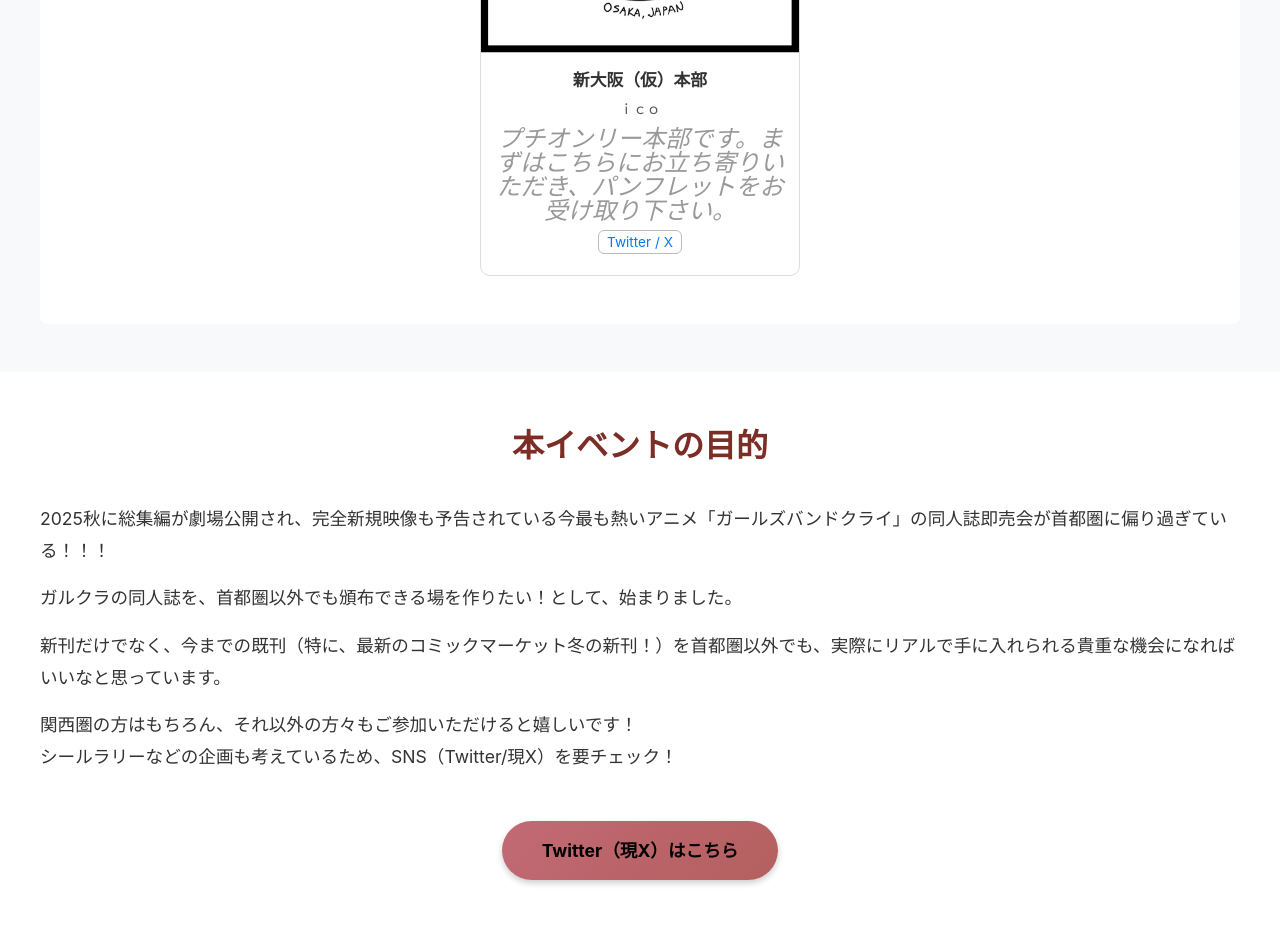
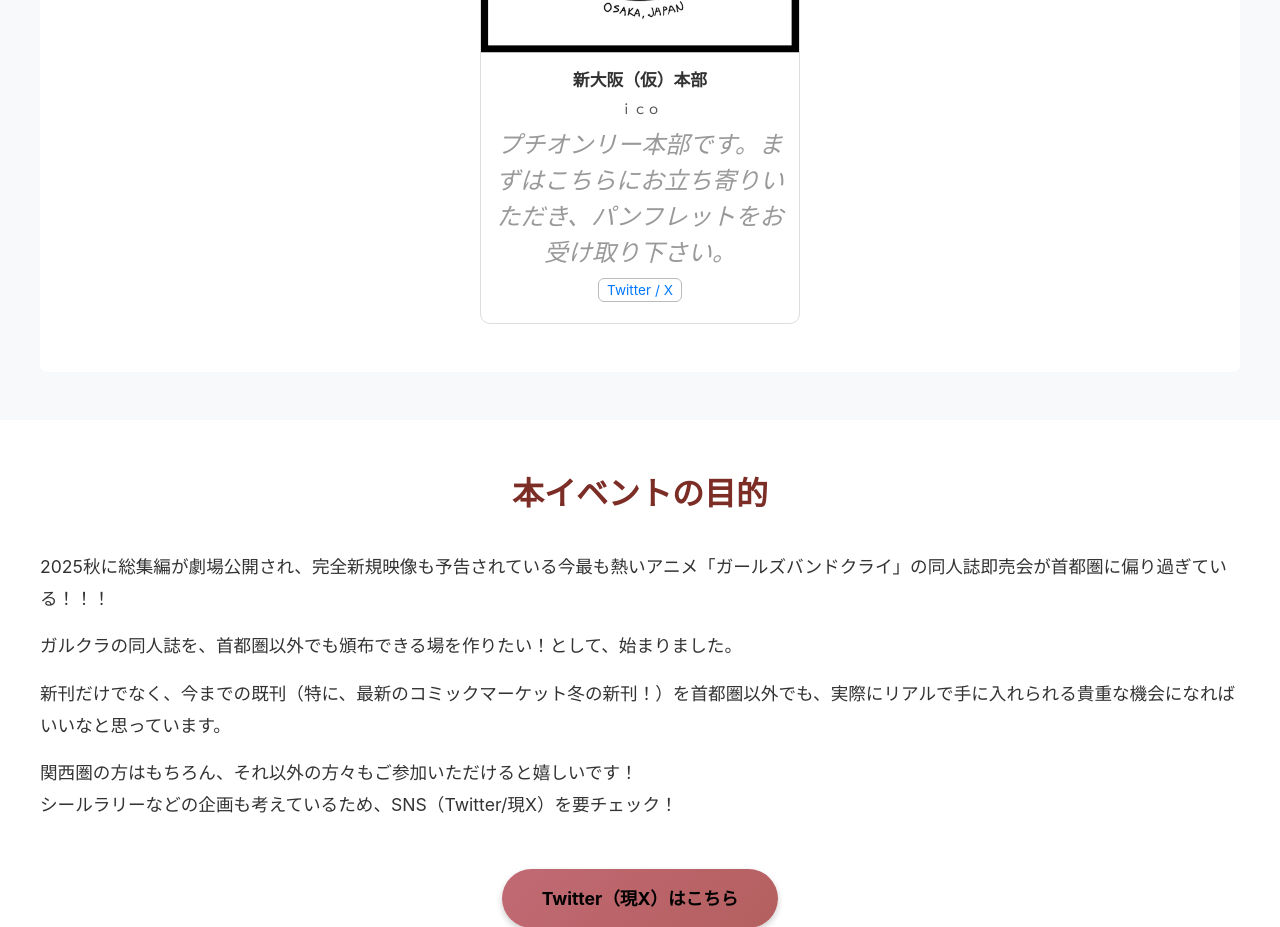
Before and after one commit to aikoikom/gbc_shinoosaka, a Next.js app: page /gbc_shinoosaka/ in a window 1280 px wide. Shown: the part 3340-4267 px from the top of the page. Built offline with nearby package versions, Linux system fonts and the light colour scheme.

Commit message:
Update CircleList.module.css

```diff
--- a/components/CircleList/CircleList.module.css
+++ b/components/CircleList/CircleList.module.css
@@ -81,8 +81,8 @@
 }
 
 .circleintro {
-  font-size: 0.3rem;
-  line-height: 1;
+  font-size: 0.1rem;
+  line-height: 1.5;
 }
 
 
```
